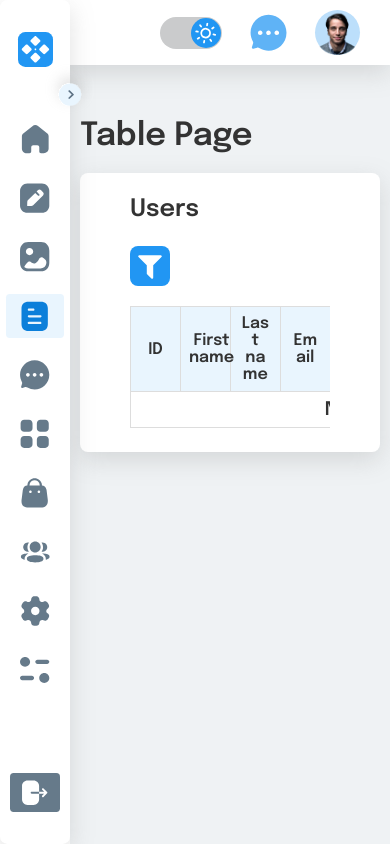
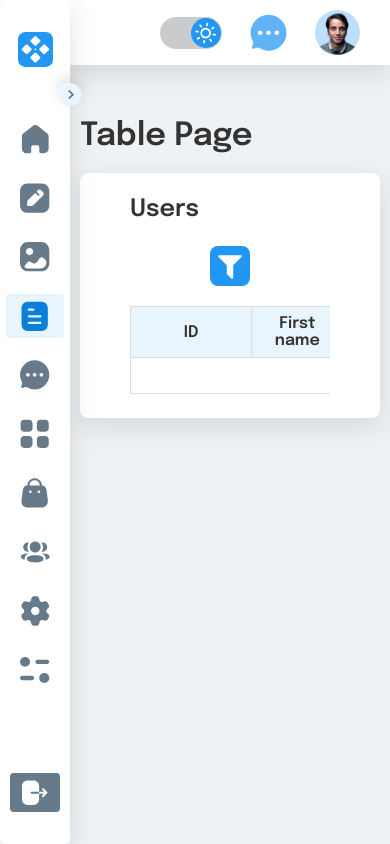
Before and after one commit to AlbinaBlazhko17/turbo, a React (Vite) app: page /table in a window 390 px wide. Built offline with nearby package versions, Linux system fonts and the light colour scheme.

Commit message:
feat: add responsive to tablePage

```diff
--- a/src/components/CustomForm/FinalForm/FinalForm.tsx
+++ b/src/components/CustomForm/FinalForm/FinalForm.tsx
@@ -26,9 +26,6 @@ function FinalForm({ formik, setData }: IFieldProps) {
 			formik.touched.terms = true;
 		} else {
 			formik.setTouched({});
-			// formik.touched.comments = false;
-			// formik.touched.profilePicture = false;
-			// formik.touched.terms = false;
 		}
 	}, [formik.values]);
 
--- a/src/pages/TablePage/tablePage.module.scss
+++ b/src/pages/TablePage/tablePage.module.scss
@@ -152,24 +152,39 @@
 			width: 150%;
 		}
 
-		.table {
-			&__filtration {
-				&-filter {
-					margin-left: 0;
-				}
-
-			}
-		}
-
 		@media screen and (max-width: 800px) {
 			table {
-				width: 220%;
+				width: 320%;
 			}
 		}
 
 		@media screen and (max-width: 680px) {
 			table {
-				width: 350%;
+				width: 500%;
+			}
+		}
+
+		@media screen and (max-width: 500px) {
+			table {
+				width: 640%;
+			}
+			.table {
+				&__filtration {
+					justify-content: center;
+					align-items: center;
+				}
+			}
+		}
+
+		@media screen and (max-width: 400px) {
+			table {
+				width: 850%;
+			}
+		}
+
+		@media screen and (max-width: 330px) {
+			table {
+				width: 1200%;
 			}
 		}
 	}
```
